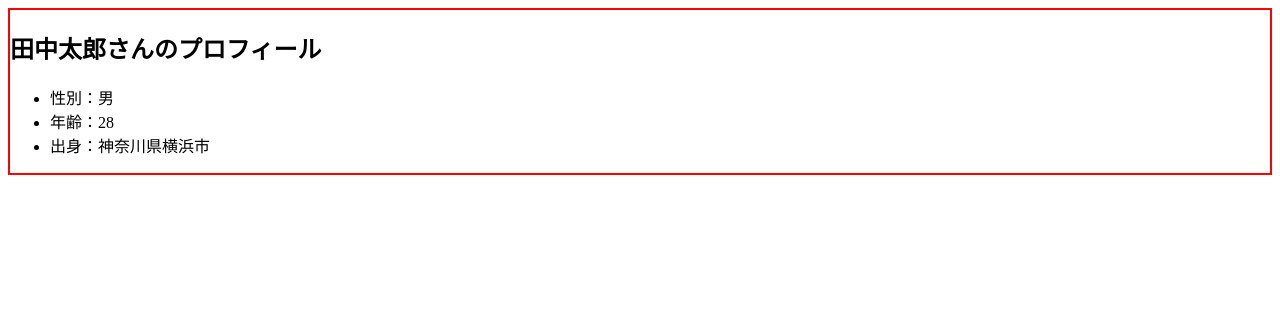
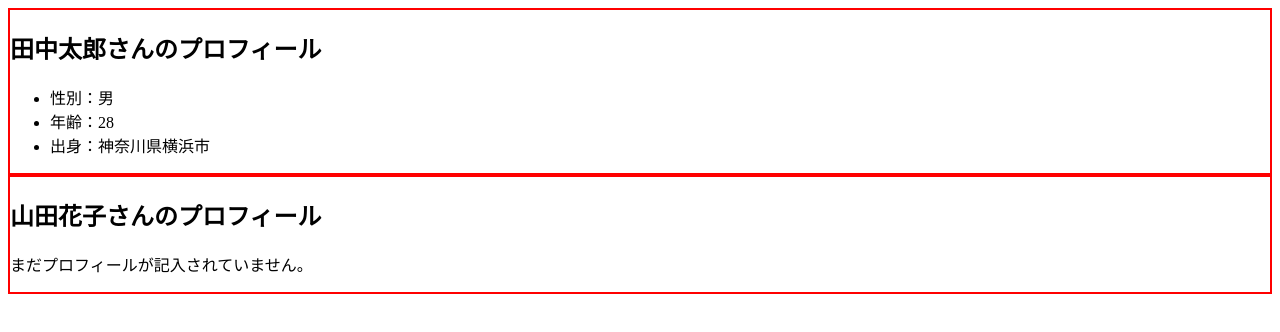
Before and after one commit to kyoruni/vue-slot-test, a Vue app in the folder vue-slot-test/: page / in a window 1280 px wide. Shown: the top 332 px of the page. Built offline with nearby package versions, Linux system fonts and the light colour scheme.

Commit message:
:wrench: slotが渡されなかった場合の初期値を設定

```diff
--- a/vue-slot-test/src/App.vue
+++ b/vue-slot-test/src/App.vue
@@ -11,5 +11,7 @@ import Section from '@/components/Section.vue';
         <li>出身：神奈川県横浜市</li>
       </ul>
     </Section>
+    <Section name="山田花子">
+    </Section>
   </div>
 </template>
--- a/vue-slot-test/src/components/Section.vue
+++ b/vue-slot-test/src/components/Section.vue
@@ -9,7 +9,9 @@ const props = defineProps({
 <template>
   <section class="section">
     <h2>{{ props.name }}さんのプロフィール</h2>
-    <slot/>
+    <slot>
+      <p>まだプロフィールが記入されていません。</p>
+    </slot>
   </section>
 </template>
 
```
